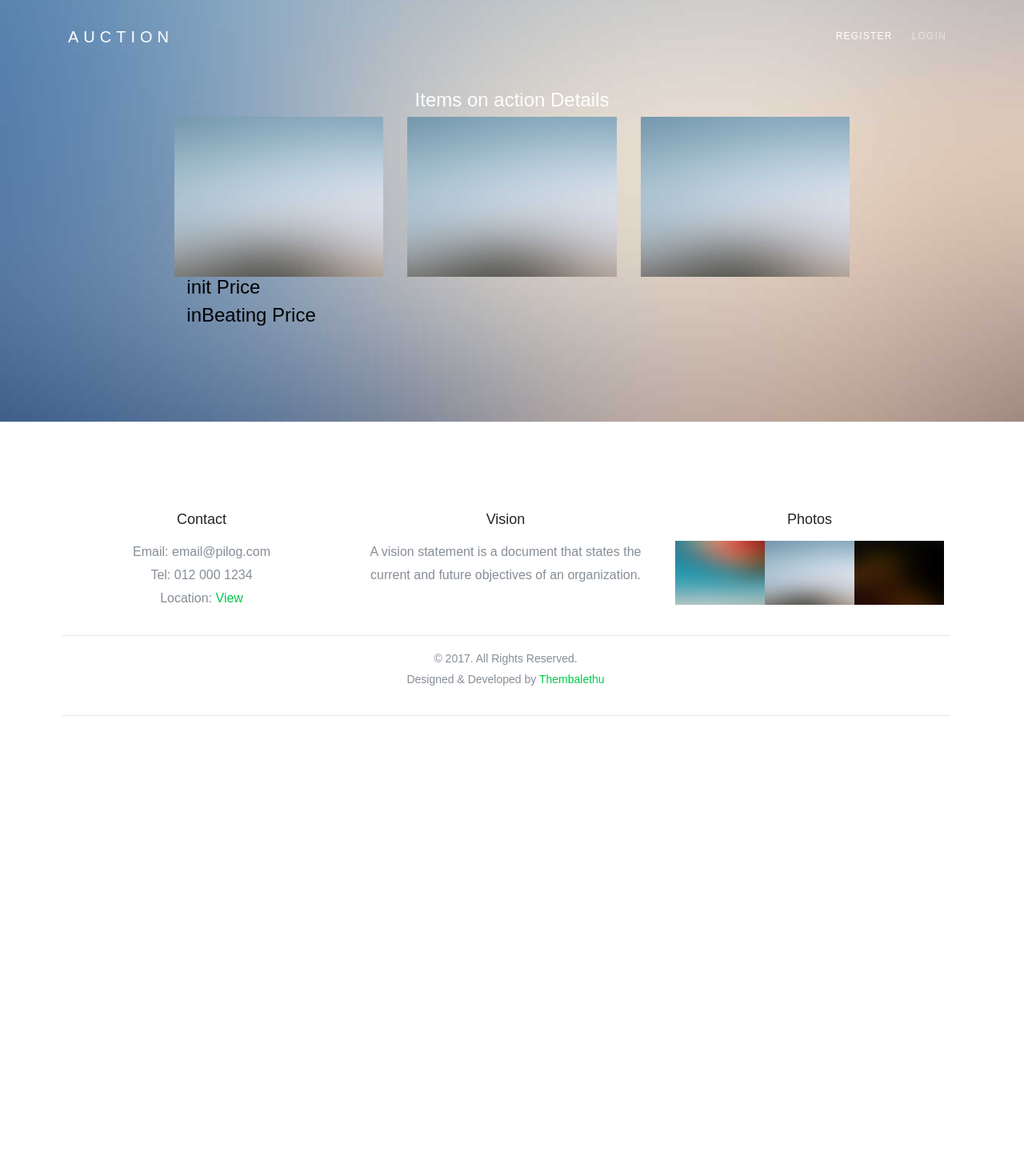
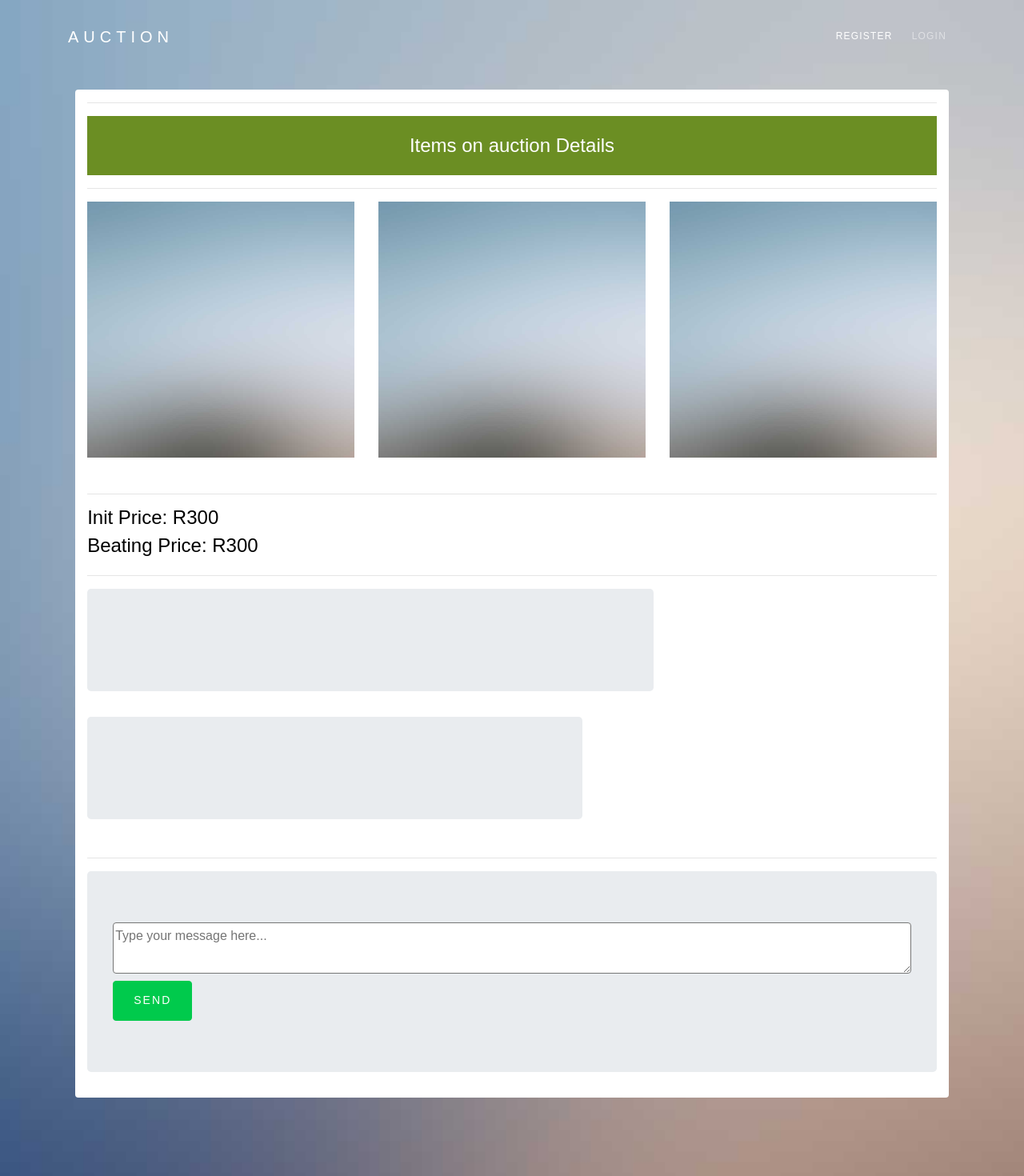
Before and after one commit to tkhoza/Kasi-dealers, an Angular app: page /product-details in a window 1280 px wide. Shown: the top 1470 px of the page at 80% size. Before the commit the page ends 1023 px from the top, so only its background shows below. Built offline with nearby package versions, Linux system fonts and the light colour scheme.

Commit message:
change view template

```diff
--- a/package.json
+++ b/package.json
@@ -26,7 +26,7 @@
     "zone.js": "~0.9.1"
   },
   "devDependencies": {
-    "@angular-devkit/build-angular": "^0.803.3",
+    "@angular-devkit/build-angular": "^0.803.4",
     "@angular/cli": "~8.3.2",
     "@angular/compiler-cli": "~8.2.4",
     "@angular/language-service": "~8.2.4",
--- a/src/app/app-footer/app-footer.component.html
+++ b/src/app/app-footer/app-footer.component.html
@@ -28,7 +28,7 @@
       <hr>
       <div class="row">
         <div class="col-md-12 text-center">
-          <p class="probootstrap_font-14">&copy; 2017. All Rights Reserved. <br> Designed &amp; Developed by <a href="#" target="_blank">Thembalethu</a>            </p>
+          <p class="probootstrap_font-14">&copy; 2019. All Rights Reserved. <br> Designed &amp; Developed by <a href="#" target="_blank">Thembalethu</a>            </p>
         </div>
       </div>
       <hr>
--- a/src/app/app.module.ts
+++ b/src/app/app.module.ts
@@ -11,6 +11,7 @@ import { AppHeaderComponent } from './app-header/app-header.component';
 import { AppFooterComponent } from './app-footer/app-footer.component';
 import { FormsModule, ReactiveFormsModule } from '@angular/forms';
 import { HttpClientModule } from '@angular/common/http';
+import { ProductCommentsComponent } from './product-comments/product-comments.component';
 
 
 @NgModule({
@@ -23,6 +24,7 @@ import { HttpClientModule } from '@angular/common/http';
     ProductDetailsComponent,
     AppHeaderComponent,
     AppFooterComponent,
+    ProductCommentsComponent,
   ],
   imports: [
     BrowserModule,
--- /dev/null
+++ b/src/app/product-comments/product-comments.component.html
@@ -0,0 +1,10 @@
+<div class="row">
+        <div class="col-md-12">
+              <p class="col-md-8 jumbotron pull-left">
+
+              </p>
+              <p class="col-md-7 jumbotron pull-right">
+
+              </p>
+        </div>
+</div>
--- /dev/null
+++ b/src/app/product-comments/product-comments.component.ts
@@ -0,0 +1,15 @@
+import { Component, OnInit } from '@angular/core';
+
+@Component({
+  selector: 'app-product-comments',
+  templateUrl: './product-comments.component.html',
+  styleUrls: ['./product-comments.component.css']
+})
+export class ProductCommentsComponent implements OnInit {
+
+  constructor() { }
+
+  ngOnInit() {
+  }
+
+}
--- a/src/app/product-details/product-details.component.html
+++ b/src/app/product-details/product-details.component.html
@@ -1,26 +1,44 @@
 
 
-<h4 class="heading text-center " style="color:#fff;">Items on action Details</h4>
 
 <div class= row>
-    <div class="col-md-2"></div>
-    <div class="col-md-8">
+    <div class="col-md-1"></div>
+    <div class="col-md-10" style="background-color: #fff;border-radius: 4px;">
+         <hr/>
+         <h4 class="heading text-center " style="background: olivedrab;padding: 1em;color: #fff;">Items on auction Details</h4>
+         <hr/>
          <div class= row>
             <div class = "col-md-4">
-               <img style="height: 200px; width: 100%; display: block;" src="assets/images/img_3.jpg" alt="Card image">
+               <img style="height: 20em; width: 100%; display: block;" src="assets/images/img_3.jpg" alt="Card image">
             </div>
             <div class = "col-md-4">
-               <img style="height: 200px; width: 100%; display: block;" src="assets/images/img_3.jpg" alt="Card image">
+               <img style="height: 20em; width: 100%; display: block;" src="assets/images/img_3.jpg" alt="Card image">
             </div>
             <div class = "col-md-4">
-               <img style="height: 200px; width: 100%; display: block;" src="assets/images/img_3.jpg" alt="Card image">
+               <img style="height: 20em; width: 100%; display: block;" src="assets/images/img_3.jpg" alt="Card image">
             </div>
          </div>
-         <div class="col-md-12">
-               <h4 class="pull-left" style ="font-weight:bold; color:black">init Price</h4>
-               <h4 class="pull-right" style ="font-weight:bold; color:black">inBeating Price</h4>
+         <br/>
+         <hr/>
+         <div class="row">
+            <div class="col-md-12">
+                  <h4 class="pull-left" style ="font-weight:bold; color:black">Init Price: R300</h4>
+                  <h4 class="pull-right" style ="font-weight:bold; color:black">Beating Price: R300</h4>
+            </div>
          </div>
+         <hr/>
 
+         <app-product-comments></app-product-comments>
+
+         <hr/>
+         <div class="row">
+            <div class="col-md-12">
+               <div class="jumbotron">
+                  <textarea style="width: 100%;border-radius: 4px;" placeholder="Type your message here..."></textarea>
+                  <div class="btn btn-success pull-right">Send</div>
+               </div>
+            </div>
+         </div>
       </div>
-   <div class="col-md-2"></div>
+   <div class="col-md-1"></div>
 </div>
--- a/src/app/product/product.component.html
+++ b/src/app/product/product.component.html
@@ -1,7 +1,13 @@
-<hr>
-<h4 class="heading text-center " style="color:#fff;">Items On Auction</h4>
-<hr>
+
 <div class="row"style="padding:1em;">
+       <div class="col-md-12">
+            <hr>
+            <h4 class="heading text-center " style="color:#fff;background: olivedrab;padding: 1em;">Items On Auction</h4>
+            <hr>
+            <button routerLink="/" role="button" class="btn btn-outline-warning pull-left">Upload product</button>
+            <br>
+            <br>
+       </div>
         <div class="col-md-3">
             <div class="card border-success mb-3 ">
                 <div class="card-header">
@@ -33,7 +39,7 @@
                 </div>
                 <img style="height: 200px; width: 100%; display: block;" src="assets/images/img_3.jpg" alt="Card image">
                 <div class="card-footer text-center">
-                    <button type="button" class="btn btn-outline-primary">View Product</button>
+                    <a routerLink="/product-details" role="button" class="btn btn-outline-primary">View product</a>
                 </div>
             </div>
         </div>
@@ -50,7 +56,7 @@
                 </div>
                 <img style="height: 200px; width: 100%; display: block;" src="assets/images/img_3.jpg" alt="Card image">
                 <div class="card-footer text-center">
-                    <button type="button" class="btn btn-outline-primary">View Product</button>
+                    <a routerLink="/product-details" role="button" class="btn btn-outline-primary">View product</a>
                 </div>
             </div>
         </div>
@@ -67,8 +73,11 @@
                 </div>
                 <img style="height: 200px; width: 100%; display: block;" src="assets/images/img_3.jpg" alt="Card image">
                 <div class="card-footer text-center">
-                    <button type="button" class="btn btn-outline-primary">View Product</button>
+                    <a routerLink="/product-details" role="button" class="btn btn-outline-primary">View product</a>
                 </div>
             </div>
         </div>
+        <div class="col-md-12">
+                <hr>
+        </div>
 </div>
--- a/src/app/register/register.component.html
+++ b/src/app/register/register.component.html
@@ -2,7 +2,7 @@
     <div class="col-md-3"></div>
     <div class="col-md-6">
       <div class="container">
-        <form [formGroup]="form" class="probootstrap-form">
+        <form [formGroup]="form" class="probootstrap-form" style="border-radius: 4px;">
           <h4 class="text-center">Register Account</h4>
           <hr/>
             <div class="form-group">
--- a/src/index.html
+++ b/src/index.html
@@ -2,7 +2,7 @@
 <html lang="en">
 <head>
   <meta charset="utf-8">
-  <title>Accommodation</title>
+  <title>Auction</title>
   <base href="/">
   <meta name="viewport" content="width=device-width, initial-scale=1">
   <link rel="icon" type="image/x-icon" href="favicon.ico">
```
Also changed, not shown: src/app/product-comments/product-comments.component.css (added), 2 other files (tests, documents, lock files or other folders).
